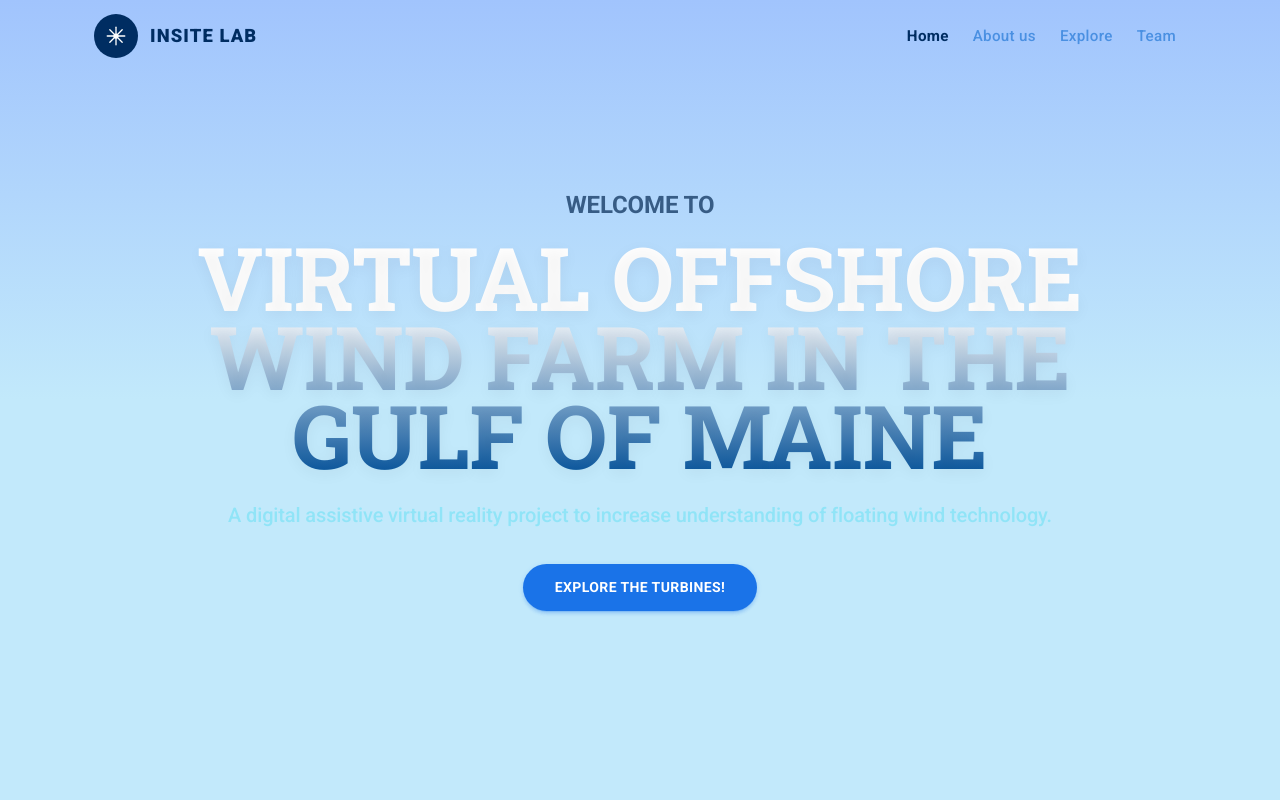
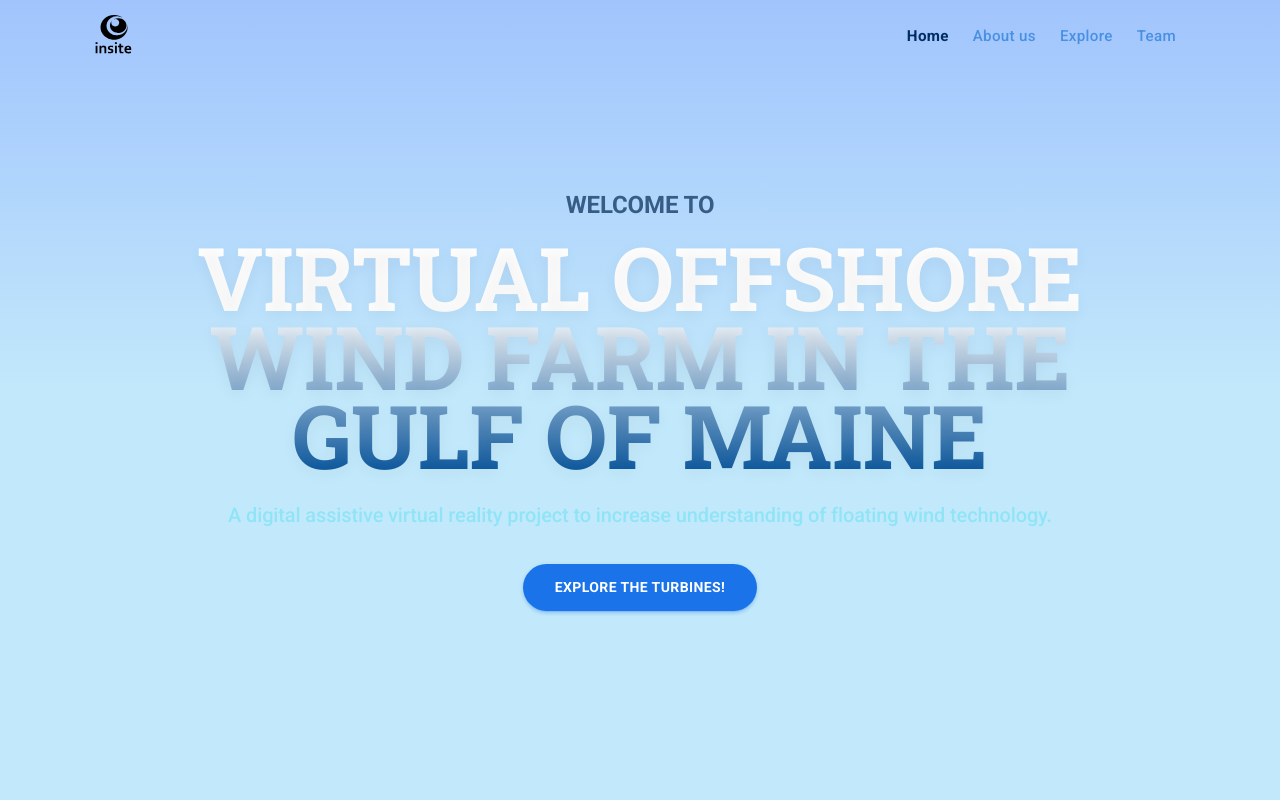
Before and after one commit to HeyIniHere/Wind_Farm_Website, a React (Create React App) app: page / in a window 1280 px wide. Shown: the top 800 px of the page. Built offline with nearby package versions, Linux system fonts and the light colour scheme.

Commit message:
Changed site logo

```diff
--- a/src/components/InsiteLogoMark.js
+++ b/src/components/InsiteLogoMark.js
@@ -1,14 +1,14 @@
 import PropTypes from "prop-types";
 import Box from "@mui/material/Box";
 
-import insiteLogo from "assets/images/insite_logo.png";
+import insiteLogo from "assets/images/insite_logo.svg";
 
 function InsiteLogoMark({ sx, ...props }) {
   return (
     <Box
       component="img"
       src={insiteLogo}
-      alt=""
+      alt="INSITE LAB"
       sx={{
         height: { xs: 40, md: 44 },
         width: "auto",
--- a/src/pages/LandingPages/Explore/ExploreNavbar.js
+++ b/src/pages/LandingPages/Explore/ExploreNavbar.js
@@ -14,6 +14,8 @@ import useMediaQuery from "@mui/material/useMediaQuery";
 
 import MenuIcon from "@mui/icons-material/Menu";
 
+import InsiteLogoMark from "components/InsiteLogoMark";
+
 import { exploreNavLinks as defaultNavLinks } from "./nav.routes";
 
 const BRAND = "#002D62";
@@ -21,77 +23,6 @@ const LINK_LIGHT = "#4A90E2";
 
 const DARK_LINK_IDLE = "rgba(255, 255, 255, 0.95)";
 const DARK_LINK_ACTIVE = "#7EC8E3";
-
-function InsiteLogoDark() {
-  return (
-    <Box
-      component="span"
-      sx={{
-        width: 44,
-        height: 44,
-        borderRadius: "50%",
-        bgcolor: "rgba(255, 255, 255, 0.2)",
-        display: "inline-flex",
-        alignItems: "center",
-        justifyContent: "center",
-        flexShrink: 0,
-        border: "1px solid rgba(255, 255, 255, 0.35)",
-      }}
-      aria-hidden
-    >
-      <svg width="28" height="28" viewBox="0 0 32 32" fill="none" xmlns="http://www.w3.org/2000/svg">
-        <circle cx="16" cy="16" r="3" fill="white" />
-        {[0, 45, 90, 135, 180, 225, 270, 315].map((deg, i) => (
-          <line
-            key={i}
-            x1="16"
-            y1="16"
-            x2={16 + 10 * Math.cos(((deg - 90) * Math.PI) / 180)}
-            y2={16 + 10 * Math.sin(((deg - 90) * Math.PI) / 180)}
-            stroke="white"
-            strokeWidth="1.5"
-            strokeLinecap="round"
-          />
-        ))}
-      </svg>
-    </Box>
-  );
-}
-
-function InsiteLogoLight() {
-  return (
-    <Box
-      component="span"
-      sx={{
-        width: 44,
-        height: 44,
-        borderRadius: "50%",
-        bgcolor: BRAND,
-        display: "inline-flex",
-        alignItems: "center",
-        justifyContent: "center",
-        flexShrink: 0,
-      }}
-      aria-hidden
-    >
-      <svg width="28" height="28" viewBox="0 0 32 32" fill="none" xmlns="http://www.w3.org/2000/svg">
-        <circle cx="16" cy="16" r="3" fill="white" />
-        {[0, 45, 90, 135, 180, 225, 270, 315].map((deg, i) => (
-          <line
-            key={i}
-            x1="16"
-            y1="16"
-            x2={16 + 10 * Math.cos(((deg - 90) * Math.PI) / 180)}
-            y2={16 + 10 * Math.sin(((deg - 90) * Math.PI) / 180)}
-            stroke="white"
-            strokeWidth="1.5"
-            strokeLinecap="round"
-          />
-        ))}
-      </svg>
-    </Box>
-  );
-}
 
 function navLinkEndProp(to) {
   if (to === "/") return true;
@@ -192,8 +123,12 @@ function ExploreNavbar({
   const showHamburger = showMobileMenu && !isMdUp;
   const showMobileInlineNav = !showMobileMenu && !isMdUp;
 
-  const brandColor = isLight ? BRAND : "#ffffff";
   const hamburgerColor = isLight ? LINK_LIGHT : "#ffffff";
+
+  const logoSx = {
+    height: { xs: 38, md: 42 },
+    maxWidth: { xs: 200, md: 240 },
+  };
 
   const drawerPaperSx = isLight
     ? { width: 280, pt: 2, bgcolor: "#E6F0FF" }
@@ -230,18 +165,7 @@ function ExploreNavbar({
                 flexShrink: 0,
               }}
             >
-              {isLight ? <InsiteLogoLight /> : <InsiteLogoDark />}
-              <Typography
-                sx={{
-                  fontWeight: 800,
-                  fontSize: { xs: "1.05rem", md: "1.15rem" },
-                  color: brandColor,
-                  letterSpacing: "0.06em",
-                  fontFamily: theme.typography.fontFamily,
-                }}
-              >
-                INSITE LAB
-              </Typography>
+              <InsiteLogoMark sx={logoSx} />
             </Box>
 
             <Box
```
Also changed, not shown: src/assets/images/insite_logo.svg (added).
